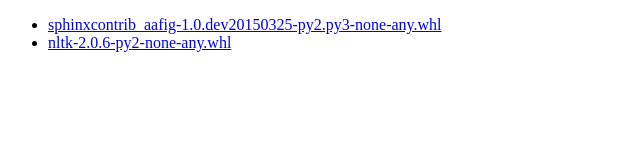
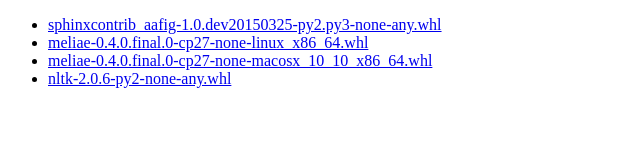
Before and after one commit to singingwolfboy/python-wheelhouse, a plain HTML site: page index.html in a window 1280 px wide. Shown: the whole page, without its empty margins (0-640 px from the left). Drawn offline with Linux system fonts and the light colour scheme.

Commit message:
Added meliae wheels

```diff
--- a/index.html
+++ b/index.html
@@ -5,6 +5,12 @@
   <li><a href="sphinxcontrib_aafig-1.0.dev20150325-py2.py3-none-any.whl">
     sphinxcontrib_aafig-1.0.dev20150325-py2.py3-none-any.whl
   </a></li>
+  <li><a href="meliae-0.4.0.final.0-cp27-none-linux_x86_64.whl">
+    meliae-0.4.0.final.0-cp27-none-linux_x86_64.whl
+  </a></li>
+  <li><a href="meliae-0.4.0.final.0-cp27-none-macosx_10_10_x86_64.whl">
+    meliae-0.4.0.final.0-cp27-none-macosx_10_10_x86_64.whl
+  </a></li>
   <li><a href="nltk-2.0.6-py2-none-any.whl">
     nltk-2.0.6-py2-none-any.whl
   </a></li>
```
Also changed, not shown: 2 other files.
